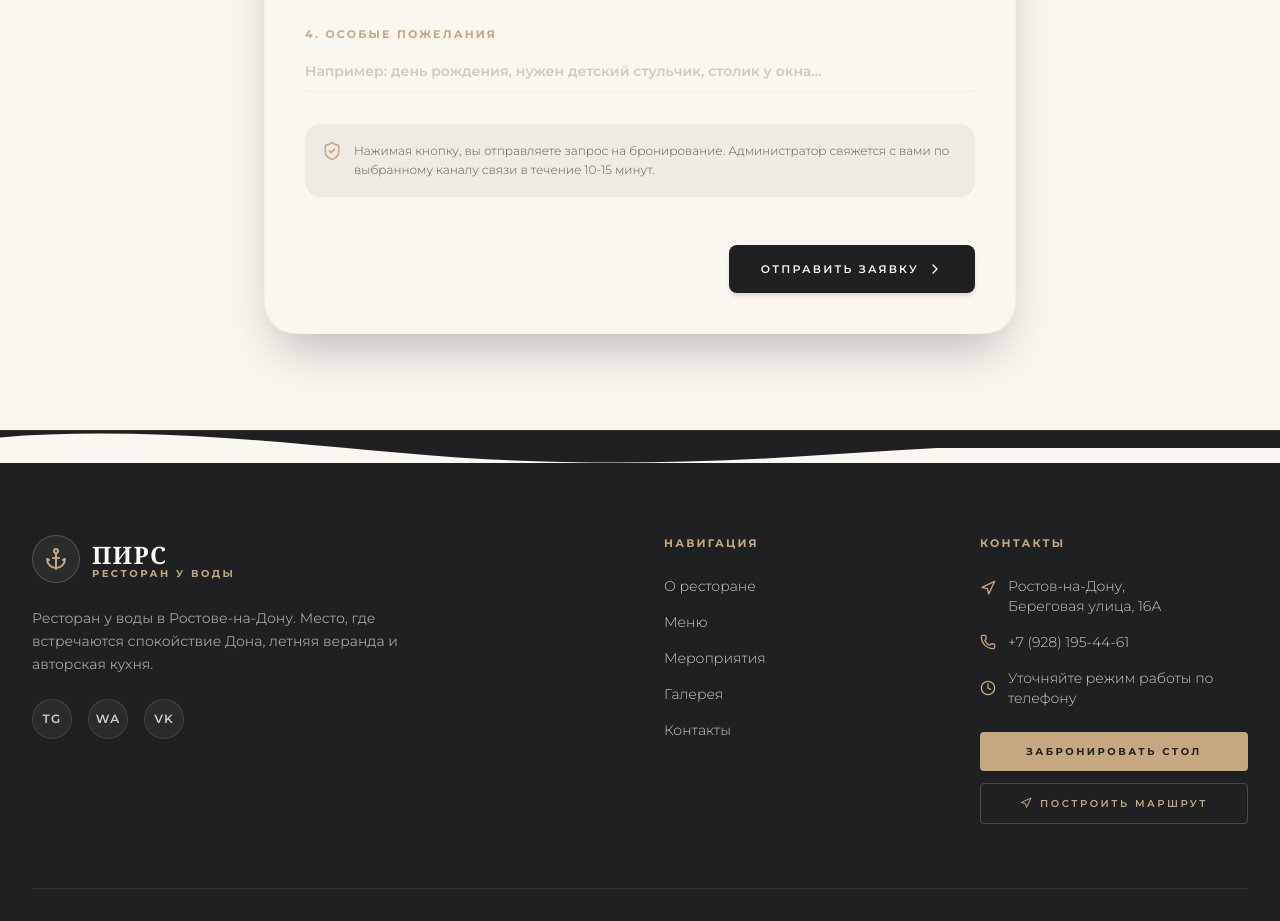
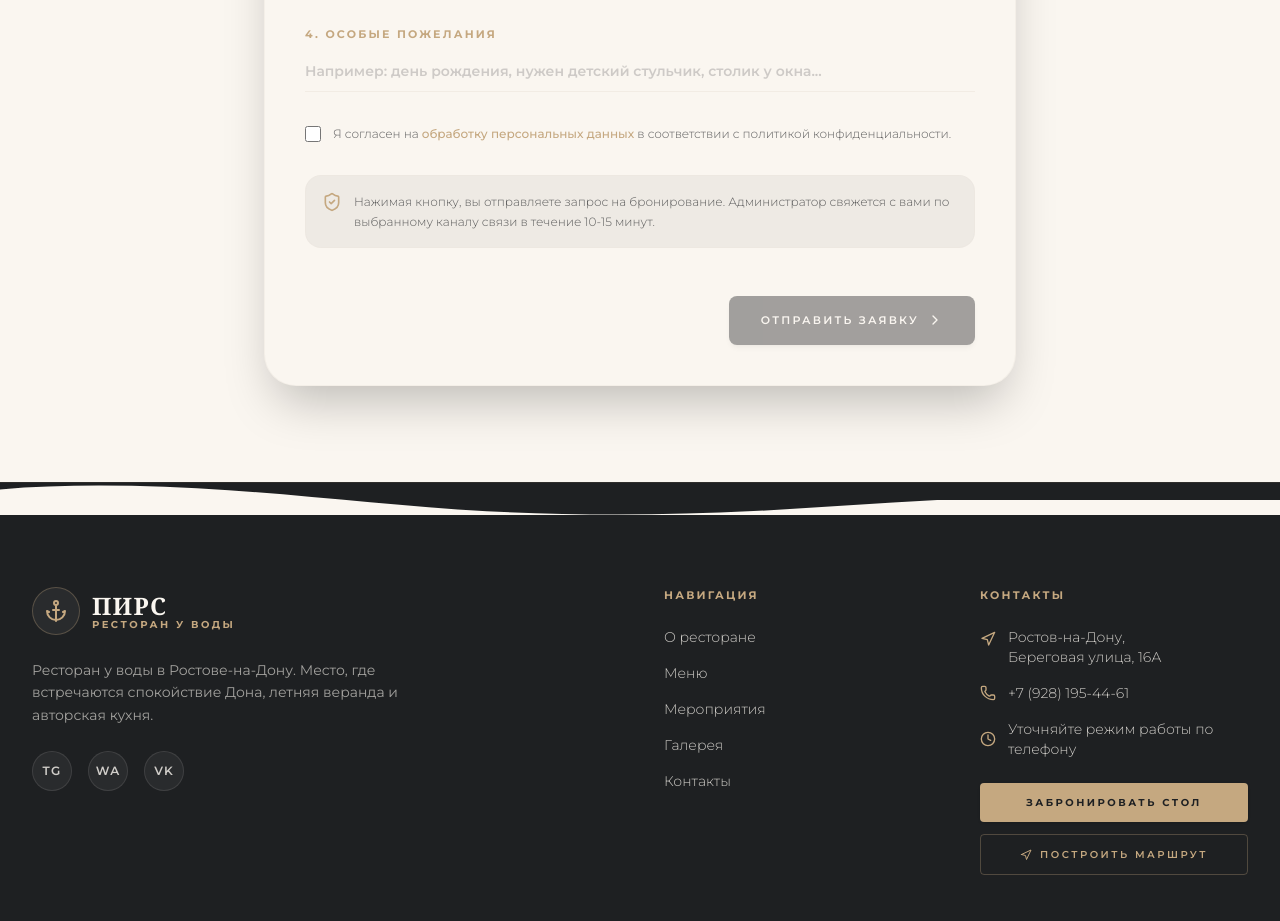
Before and after one commit to egorbagramyan0-bot/pirs, a React (Vite) app: page /#/booking in a window 1280 px wide. Shown: the part 900-1821 px from the top of the page. Built offline with nearby package versions, Linux system fonts and the light colour scheme; a web font is replaced by a local one.

Commit message:
Add personal data consent checkbox to booking page

```diff
--- a/src/pages/Booking.jsx
+++ b/src/pages/Booking.jsx
@@ -52,13 +52,14 @@ export default function Booking() {
   const [phone, setPhone] = useState('');
   const [comment, setComment] = useState('');
   const [notifMethod, setNotifMethod] = useState('whatsapp');
+  const [consent, setConsent] = useState(false);
 
   // Stable random code for the ticket
   const [resCode] = useState(() => Math.floor(1000 + Math.random() * 9000));
 
   const handleSubmit = (e) => {
     e.preventDefault();
-    if (!date || !time || !name || !phone) return;
+    if (!date || !time || !name || !phone || !consent) return;
     setStep(2);
   };
 
@@ -272,6 +273,21 @@ export default function Booking() {
                     </div>
                   </div>
 
+                  {/* Consent checkbox */}
+                  <div className="flex items-start gap-3 text-xs text-brand-blue/70">
+                    <input
+                      type="checkbox"
+                      id="consent"
+                      checked={consent}
+                      onChange={(e) => setConsent(e.target.checked)}
+                      className="mt-0.5 w-4 h-4 rounded border-brand-sand text-brand-gold focus:ring-brand-gold bg-transparent cursor-pointer"
+                      required
+                    />
+                    <label htmlFor="consent" className="cursor-pointer select-none leading-relaxed font-light">
+                      Я согласен на <span className="text-brand-gold font-medium hover:underline">обработку персональных данных</span> в соответствии с политикой конфиденциальности.
+                    </label>
+                  </div>
+
                   {/* Info Warning */}
                   <div className="p-4 bg-brand-blue/5 rounded-2xl border border-brand-sand/20 flex gap-3 text-xs text-brand-blue/70 leading-relaxed font-light">
                     <ShieldCheck className="w-5 h-5 text-brand-gold flex-shrink-0" />
@@ -282,7 +298,12 @@ export default function Booking() {
                   <div className="flex justify-end pt-4">
                     <button
                       type="submit"
-                      className="bg-brand-blue hover:bg-brand-gold text-brand-cream hover:text-brand-blue px-8 py-4 text-[11px] uppercase tracking-[0.2em] font-semibold transition-all duration-300 rounded-lg shadow-md hover:shadow-lg flex items-center gap-2"
+                      disabled={!consent}
+                      className={`bg-brand-blue text-brand-cream px-8 py-4 text-[11px] uppercase tracking-[0.2em] font-semibold transition-all duration-300 rounded-lg shadow-md flex items-center gap-2 ${
+                        !consent
+                          ? 'opacity-40 cursor-not-allowed'
+                          : 'hover:bg-brand-gold hover:text-brand-blue hover:shadow-lg'
+                      }`}
                     >
                       <span>Отправить заявку</span>
                       <ChevronRight className="w-4 h-4" />
@@ -380,6 +401,7 @@ export default function Booking() {
                       setName('');
                       setPhone('');
                       setComment('');
+                      setConsent(false);
                     }}
                     className="text-[10px] uppercase font-bold text-brand-blue hover:text-brand-gold transition-colors tracking-wider"
                   >
```
